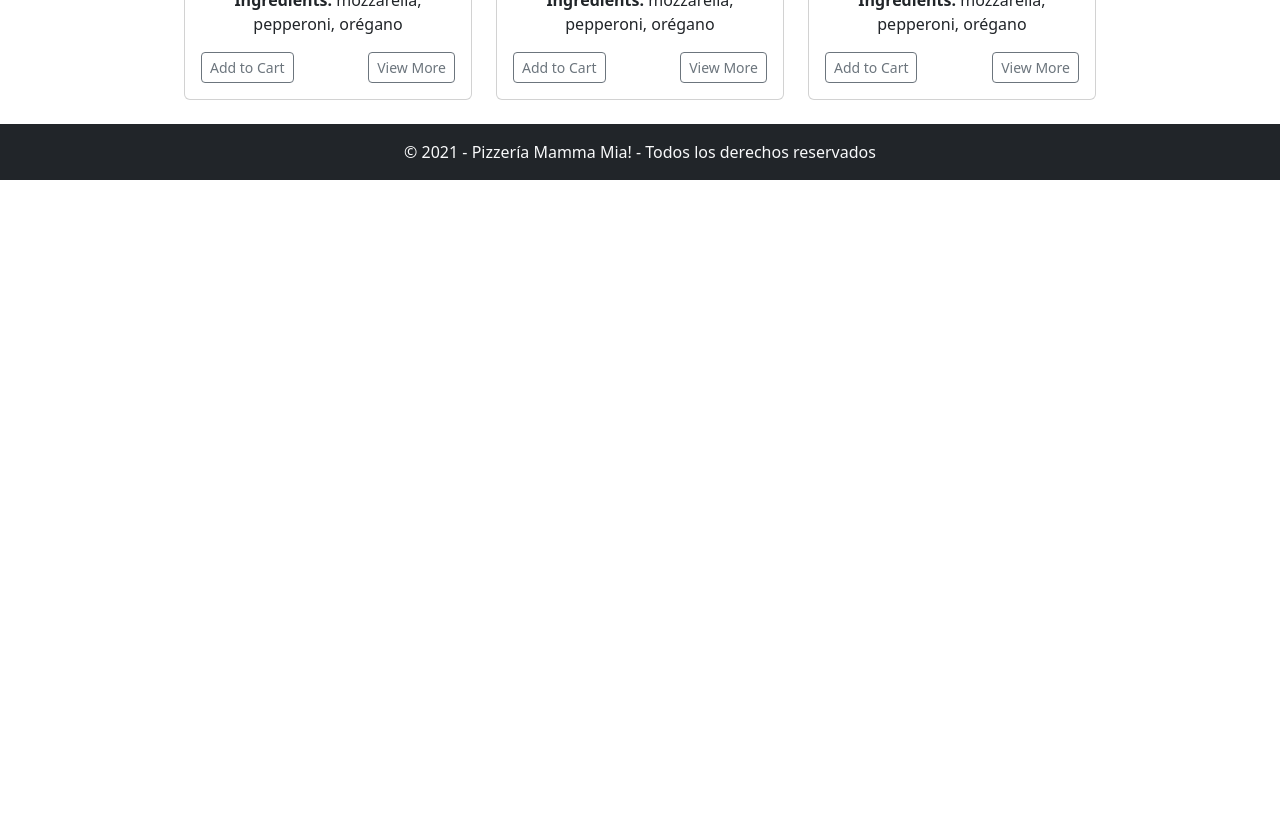
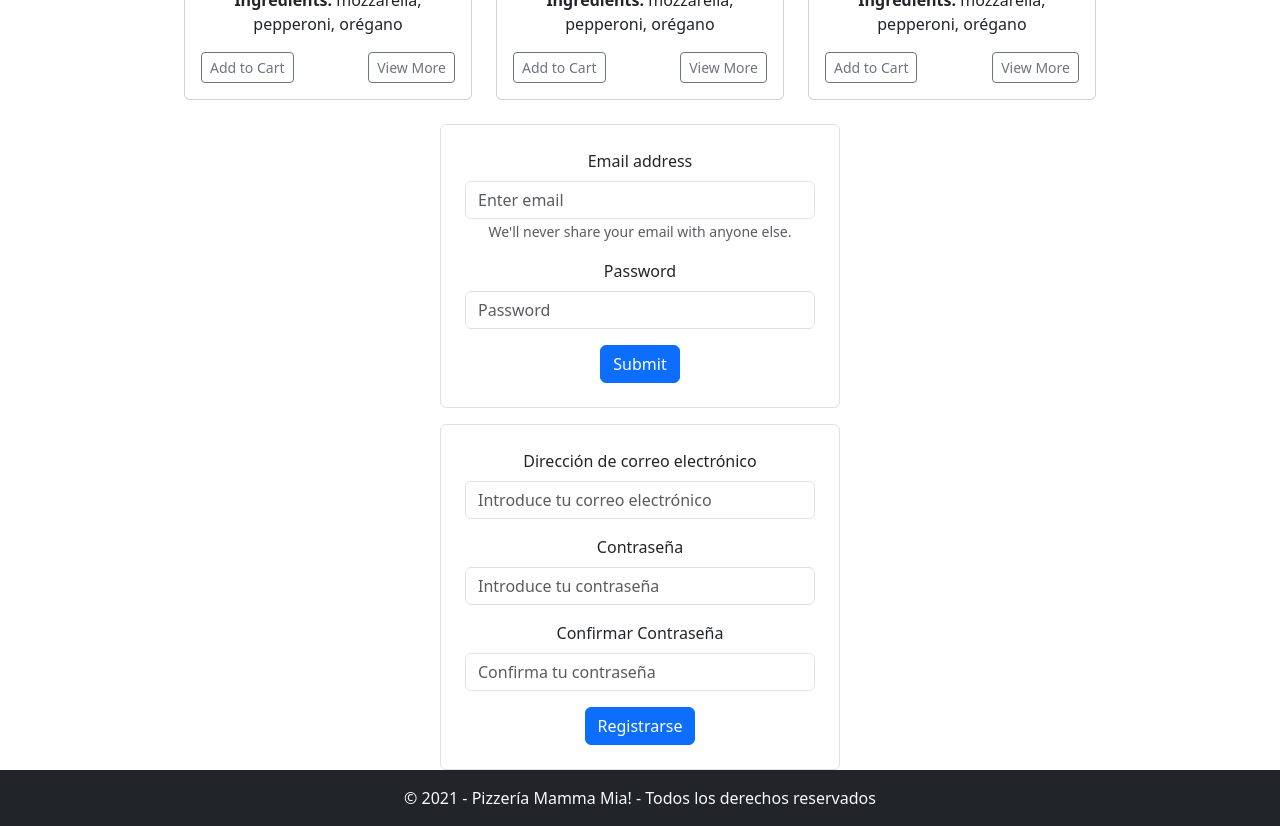
Before and after one commit to mlarac/react08-jwt, a React (Vite) app: page / in a window 1280 px wide. Shown: the part 720-1546 px from the top of the page. Before the commit the page ends 900 px from the top, so only its background shows below. Built offline with nearby package versions, Linux system fonts and the light colour scheme.

Commit message:
se crean componentes de formulario login y register

```diff
--- a/src/App.css
+++ b/src/App.css
@@ -4,3 +4,12 @@
   text-align: center;
   padding: 0;
 }
+
+.error {
+  padding: 10px;
+  color: white;
+  background-color: red;
+  text-align: center;
+  font-weight: bold;
+  border-radius: 10px;
+  }
--- a/src/App.jsx
+++ b/src/App.jsx
@@ -5,6 +5,9 @@ import { NavigationBar } from "./components/NavigationBar";
 import Home from './pages/Home';
 import { Footer } from "./components/Footer";
 import Header from "./components/Header";
+import { Login } from "./components/Login";
+import { Register } from "./components/Register";
+
 
 function App() {
 
@@ -16,6 +19,8 @@ function App() {
         text="Bienvenido a Pizzería Mamma Mia!"
       />
       <Home />
+      <Login />
+      <Register />
       <Footer/>
 
     </>
--- /dev/null
+++ b/src/components/Login.jsx
@@ -0,0 +1,45 @@
+import React,{useState} from "react";
+import Button from "react-bootstrap/Button";
+import Form from "react-bootstrap/Form";
+import Container from "react-bootstrap/Container";
+
+export const Login = () => {
+    const [nombre, setNombre] = useState("")
+    const [error, setError] = useState(false)
+    const [password, setPassword] = useState("")
+
+    function submitHandler (e) {
+        e.preventDefault()
+        // Validación input
+        if(nombre === ''||password ==='') {
+            setError(true)
+            return
+        }
+        setError(false)
+    }
+
+  return (
+    <Container className="d-flex justify-content-center align-items-center">
+      <div className="border p-4 rounded" style={{ maxWidth: '400px', width: '100%' }}>
+        <Form onSubmit={submitHandler}>
+        {error ? <p className="error">Debes ingresar los datos</p> :null}
+          <Form.Group className="mb-3" controlId="formBasicEmail">
+            <Form.Label>Email address</Form.Label>
+            <Form.Control type="email" placeholder="Enter email" onChange={(e) => setPassword(e.target.value)}/>
+            <Form.Text className="text-muted">
+              We'll never share your email with anyone else.
+            </Form.Text>
+          </Form.Group>
+
+          <Form.Group className="mb-3" controlId="formBasicPassword">
+            <Form.Label>Password</Form.Label>
+            <Form.Control type="password" placeholder="Password" onChange={(e) => setNombre(e.target.value)} />
+          </Form.Group>
+          <Button variant="primary" type="submit">
+            Submit
+          </Button>
+        </Form>
+      </div>
+    </Container>
+  );
+};
--- /dev/null
+++ b/src/components/Register.jsx
@@ -0,0 +1,81 @@
+import React, { useState } from "react";
+import Button from "react-bootstrap/Button";
+import Form from "react-bootstrap/Form";
+import Container from "react-bootstrap/Container";
+import Alert from "react-bootstrap/Alert";
+
+export const Register = () => {
+  const [email, setEmail] = useState("");
+  const [password, setPassword] = useState("");
+  const [confirmPassword, setConfirmPassword] = useState("");
+  const [message, setMessage] = useState("");
+  const [variant, setVariant] = useState("info");
+
+  const handleSubmit = (e) => {
+    e.preventDefault();
+
+    // Validaciones
+    if (email === "" || password === "" || confirmPassword === "") {
+      setMessage("Todos los campos son obligatorios.");
+      setVariant("danger");
+    } else if (password.length < 6) {
+      setMessage("La contraseña debe tener al menos 6 caracteres.");
+      setVariant("danger");
+    } else if (password !== confirmPassword) {
+      setMessage("Las contraseñas no coinciden.");
+      setVariant("danger");
+    } else {
+      // Aquí puedes agregar más lógica, como enviar los datos a una API
+      setMessage("¡Registro exitoso!");
+      setVariant("success");
+    }
+  };
+
+  return (
+    <Container className="d-flex justify-content-center align-items-center mt-3">
+      <div className="border p-4 rounded" style={{ maxWidth: '400px', width: '100%' }}>
+        <Form onSubmit={handleSubmit}>
+          <Form.Group className="mb-3" controlId="formBasicEmail">
+            <Form.Label>Dirección de correo electrónico</Form.Label>
+            <Form.Control
+              type="email"
+              placeholder="Introduce tu correo electrónico"
+              value={email}
+              onChange={(e) => setEmail(e.target.value)}
+            />
+          </Form.Group>
+
+          <Form.Group className="mb-3" controlId="formBasicPassword">
+            <Form.Label>Contraseña</Form.Label>
+            <Form.Control
+              type="password"
+              placeholder="Introduce tu contraseña"
+              value={password}
+              onChange={(e) => setPassword(e.target.value)}
+            />
+          </Form.Group>
+
+          <Form.Group className="mb-3" controlId="formConfirmPassword">
+            <Form.Label>Confirmar Contraseña</Form.Label>
+            <Form.Control
+              type="password"
+              placeholder="Confirma tu contraseña"
+              value={confirmPassword}
+              onChange={(e) => setConfirmPassword(e.target.value)}
+            />
+          </Form.Group>
+
+          <Button variant="primary" type="submit">
+            Registrarse
+          </Button>
+
+          {message && (
+            <Alert variant={variant} className="mt-3">
+              {message}
+            </Alert>
+          )}
+        </Form>
+      </div>
+    </Container>
+  );
+};
```
